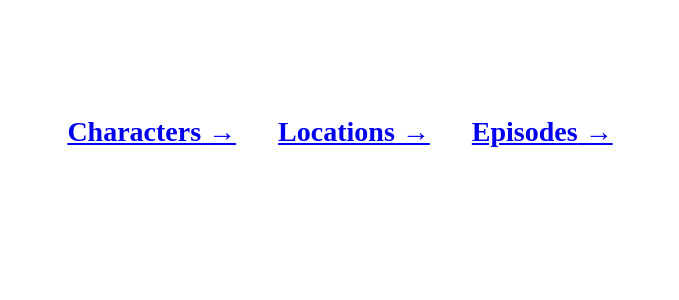
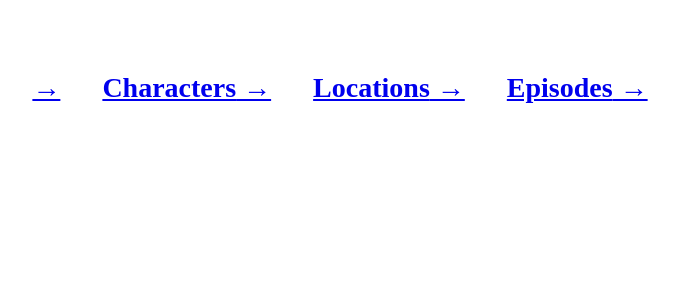
Before and after one commit to IgorBerezhnoy/Next_Rick_And_Morty, a Next.js app: page / in a window 1280 px wide. Shown: the top 300 px of the page, without its empty margins (300-979 px from the left). Built offline with nearby package versions, Linux system fonts and the light colour scheme.

Commit message:
created layout

```diff
--- a/assets/hooks/useLoader.ts
+++ b/assets/hooks/useLoader.ts
@@ -1,19 +1,20 @@
+import NProgress from 'nprogress';
 import {useRouter} from 'next/router';
-import NProgress from 'nprogress';
+import {useEffect} from 'react';
 
 export const useLoader = () => {
   const router = useRouter();
-  useRouter(() => {
+  useEffect(() => {
     const startLoading = () => NProgress.start();
     const endLoading = () => NProgress.done();
     router.events.on('routeChangeStart', startLoading);
     router.events.on('routeChangeComplete', endLoading);
     router.events.on('routeChangeError', endLoading);
 
-    return ()=>{
+    return () => {
       router.events.off('routeChangeStart', startLoading);
       router.events.off('routeChangeComplete', endLoading);
       router.events.off('routeChangeError', endLoading);
-    }
+    };
   }, [router]);
 };
--- a/components/Header/Header.tsx
+++ b/components/Header/Header.tsx
@@ -3,11 +3,12 @@ import {LinkBlock} from './LinkBlock/LinkBlock';
 
 export const Header = () => (
   <Navbar>
+    <LinkBlock title={''}/>
     <LinkBlock title={'Characters'}/>
     <LinkBlock title={'Locations'}/>
     <LinkBlock title={'Episodes'}/>
   </Navbar>
-)
+);
 
 const Navbar = styled.div`
     display: flex;
@@ -20,4 +21,4 @@ const Navbar = styled.div`
         flex-direction: column;
         text-align: center;
     }
-`
+`;
--- /dev/null
+++ b/components/Layout/BaseLayout/BaseLayout.tsx
@@ -0,0 +1,11 @@
+import {NextPage} from 'next';
+import {PropsWithChildren, ReactElement} from 'react';
+import {Layout} from '../Layout';
+
+export const BaseLayout: NextPage<PropsWithChildren> = ({children}) => {
+  return <Layout>{children}</Layout>;
+};
+
+export function getLayout(page: ReactElement) {
+  return <BaseLayout>{page}</BaseLayout>;
+}
--- /dev/null
+++ b/components/Layout/Layout.module.css
@@ -0,0 +1,12 @@
+.container {
+    display: flex;
+    flex-direction: column;
+    justify-content: center;
+    padding: 20px;
+}
+
+.main {
+    width: 100%;
+    padding-bottom: 10px;
+    overflow: hidden;
+}
--- /dev/null
+++ b/components/Layout/Layout.tsx
@@ -0,0 +1,13 @@
+import {NextPage} from 'next';
+import {PropsWithChildren} from 'react';
+import {Header} from '../Header/Header';
+import s from './Layout.module.css';
+
+export const Layout: NextPage<PropsWithChildren> = ({children}) => {
+  return (
+    <div className={s.container}>
+      <Header/>
+      <div className={s.main}>{children}</div>
+    </div>
+  );
+};
--- a/pages/_app.tsx
+++ b/pages/_app.tsx
@@ -3,6 +3,8 @@ import {ReactElement, ReactNode, useState} from 'react';
 import {NextPage} from 'next';
 import {Hydrate, QueryClient, QueryClientProvider} from '@tanstack/react-query';
 import {useLoader} from '../assets/hooks/useLoader';
+import '../styles/nprogress.css';
+
 
 export type NextPageWithLayout<P = {}> = NextPage<P> & {
   getLayout?: (page: ReactElement) => ReactNode;
@@ -14,6 +16,7 @@ type AppPropsWithLayout = AppProps & {
 
 export default function App({Component, pageProps}: AppPropsWithLayout) {
   const [queryClient] = useState(() => new QueryClient);
+
   useLoader();
 
   const getLayout = Component.getLayout ?? ((page) => page);
--- a/pages/episodes/index.tsx
+++ b/pages/episodes/index.tsx
@@ -1,8 +1,8 @@
 import {API} from '../../assets/api/api';
 import {EpisodeType, ResponseType} from '../../assets/api/rick-and-morty-api';
 import {PageWrapper} from '../../components/PageWrapper/PageWrapper';
-import {Header} from '../../components/Header/Header';
 import {Card} from '../../components/Card/Card';
+import {getLayout} from '../../components/Layout/BaseLayout/BaseLayout';
 
 export const getServerSideProps = async () => {
   const episodes = await API.rickAndMorty.getEpisodes();
@@ -22,13 +22,15 @@ const Episodes = ({episodes}: Props) => {
 
   return (
     <PageWrapper>
-      <Header/>
       {episodes.results.map(el =>
         <Card key={el.id} name={el.name}/>
       )}
     </PageWrapper>
   );
 };
+Episodes.getLayout = getLayout;
+
+
 export default Episodes;
 type Props = {
   episodes: ResponseType<EpisodeType>
--- a/pages/index.tsx
+++ b/pages/index.tsx
@@ -1,13 +1,11 @@
-import Image from 'next/image';
 import {NextPageWithLayout} from './_app';
 import {PageWrapper} from '../components/PageWrapper/PageWrapper';
 import {Header} from '../components/Header/Header';
+import {getLayout} from '../components/Layout/BaseLayout/BaseLayout';
 
 const Home: NextPageWithLayout = () => (
-    <PageWrapper>
-        <Header/>
-
-    </PageWrapper>
+  <PageWrapper>
+  </PageWrapper>
 );
-
+Home.getLayout = getLayout;
 export default Home;
```
Also changed, not shown: pages/characters/index.tsx (+5 -2 lines), pages/locations/index.tsx (+6 -1 lines). Lines whose indentation alone changed are shown as unchanged.
